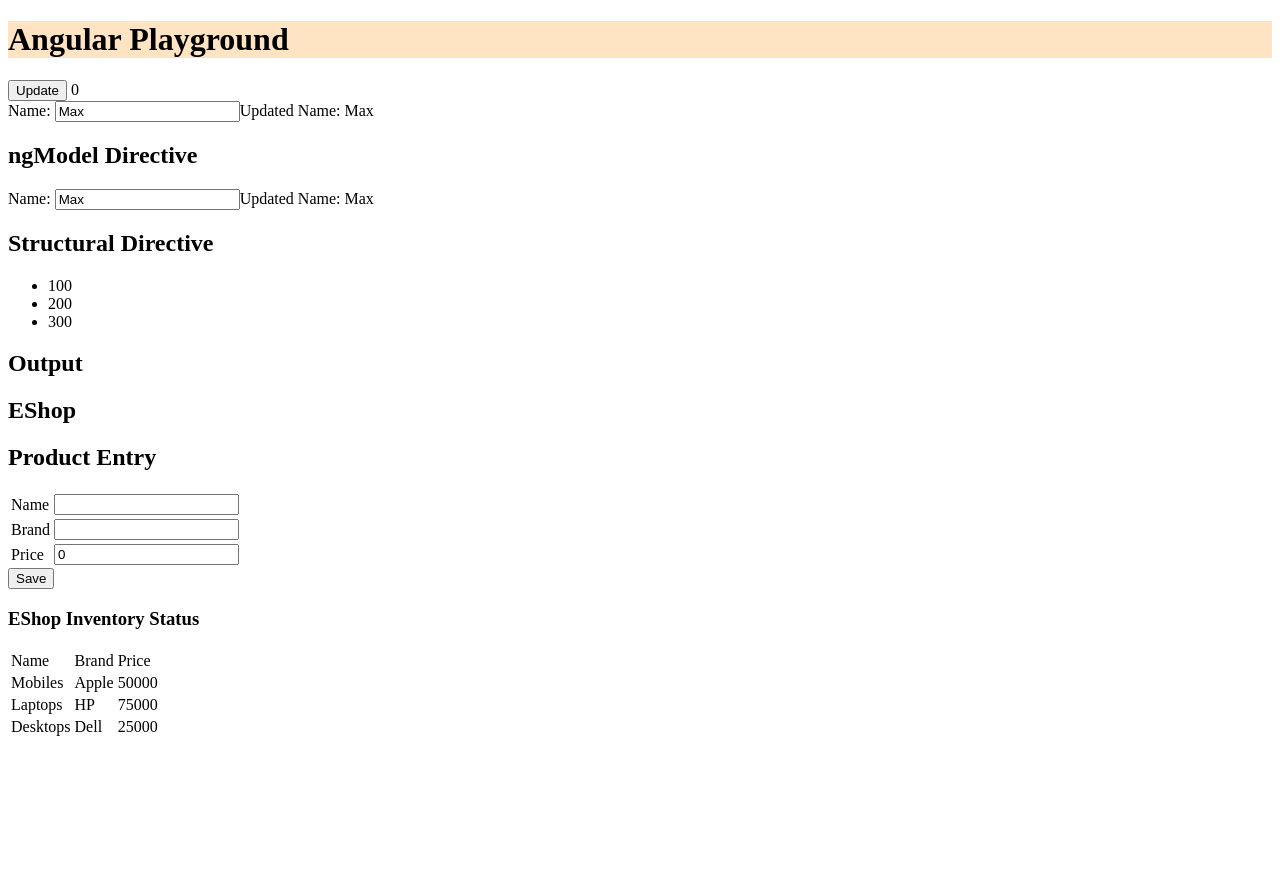
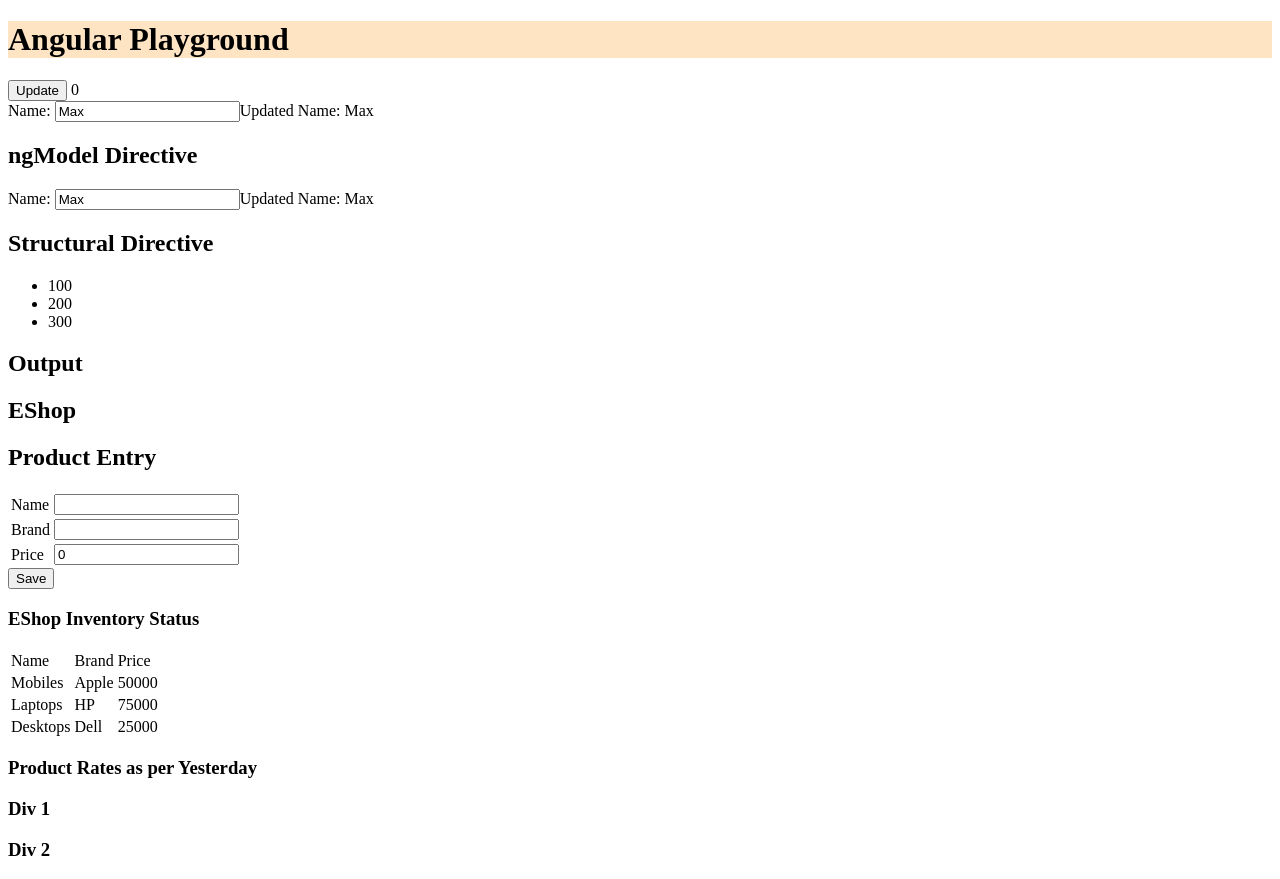
Before and after one commit to vikasjkitawat/MeanStackAngularWebapp, an Angular app in the folder webapp/: page / in a window 1280 px wide. Before the commit the page ends 800 px from the top, so only its background shows below. Built offline with nearby package versions, Linux system fonts and the light colour scheme.

Commit message:
Multi Cast Content Projection

```diff
--- a/webapp/src/app/components/eshop/eshop.component.html
+++ b/webapp/src/app/components/eshop/eshop.component.html
@@ -10,4 +10,24 @@
             EShop Inventory Status
         </h3>
     </header>
+    <footer>
+         <h3>
+            Product Rates as per Yesterday
+        </h3>
+    </footer>
+    <div id="div1">
+        <h3>
+           Div 1
+        </h3>
+    </div>
+    <div id="div2">
+            <h3>
+               Div 2
+            </h3>
+        </div>
+        <div class="classDiv1">
+                <h3>
+                   Div 2
+                </h3>
+            </div>
 </app-productlist>
--- a/webapp/src/app/components/productlist/productlist.component.html
+++ b/webapp/src/app/components/productlist/productlist.component.html
@@ -1,4 +1,7 @@
-<ng-content></ng-content>
+<!-- <ng-content></ng-content> -->
+<ng-content select="header">
+
+</ng-content>
 
 <table *ngIf="products.length > 0">
     <thead>
@@ -16,3 +19,8 @@
         </tr>
     </tbody>
 </table>
+
+
+<ng-content select="footer"></ng-content>
+<ng-content select="div[id='div1']"></ng-content>
+<ng-content select="div[id='div2']"></ng-content>
```
